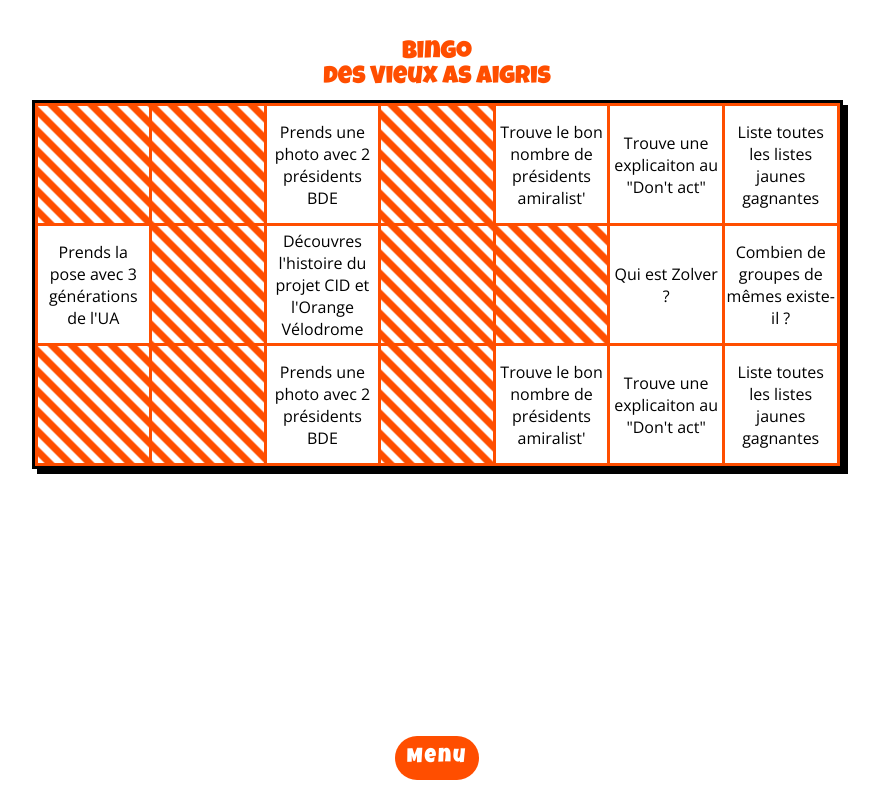
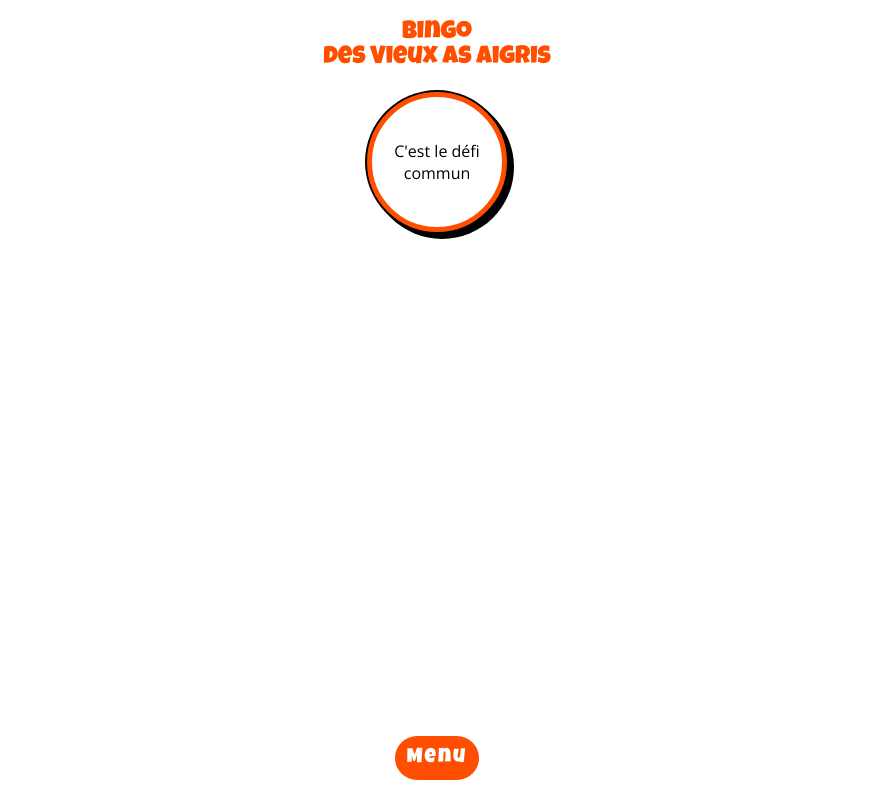
Before and after one commit to ppernalon/barbu-bingo-react, a React (Create React App) app: page / in a window 1280 px wide. Shown: the whole page, without its empty margins (203-1082 px from the left). Built offline with nearby package versions, Linux system fonts and the light colour scheme.

Commit message:
rules page

```diff
--- a/src/App.js
+++ b/src/App.js
@@ -3,17 +3,18 @@ import { Route, Routes } from 'react-router-dom'
 import BingoPage from './pages/BingoPage'
 import SharedChallengePage from './pages/SharedChallengePage'
 import Layout from './components/Layout'
+import RulesPage from './pages/RulesPage'
 
 function App() {
 
 	return (
 		<Layout>
 			<Routes>
-				<Route path={"/"} element={<BingoPage />} />
+				<Route path={"/"} element={<SharedChallengePage />} />
 				<Route path={"/1A2A"} element={<BingoPage />} />
 				<Route path={"/3A4A"} element={<BingoPage />} />
 				<Route path={"/shared-challenge"} element={<SharedChallengePage />} />
-				<Route path={"/rules"} element={<BingoPage />} />
+				<Route path={"/rules"} element={<RulesPage />} />
 			</Routes>
 		</Layout>
 
--- a/src/components/BingoTable.css
+++ b/src/components/BingoTable.css
@@ -13,7 +13,6 @@
 
 .BingoTable {
     margin: auto;
-    /* width: 800px; */
     background: linear-gradient(45deg, white 25%,
 	#ff4e00 25%, #ff4e00 50%,
 	white 50%, white 75%,
--- a/src/components/Menu.jsx
+++ b/src/components/Menu.jsx
@@ -16,7 +16,6 @@ const Menu = () => {
                 visible ?
                     <div className="MenuItemsBackGround" onClick={() => setVisible(false)}>
                         <div className="MenuItems">
-                            <Link to={"/"}> Accueil </Link>
                             <Link to={"/1A2A"}> Défis 1/2A </Link>
                             <Link to={"/3A4A"}> Défis 3/4A </Link>
                             <Link to={"/shared-challenge"}> Défis commun </Link>
--- a/src/pages/BingoPage.jsx
+++ b/src/pages/BingoPage.jsx
@@ -1,8 +1,11 @@
 import './BingoPage.css'
 import React from "react"
 import BingoTable from '../components/BingoTable'
+import { useLocation } from 'react-router-dom'
 
 const BingoPage = () => {
+	const location = useLocation()
+	const is1A2A = location.pathname === "/1A2A"
 
 	const challenges = [
 		[
@@ -42,8 +45,10 @@ const BingoPage = () => {
                     Bingo
 					<br/>
 					des Vieux As Aigris
+					<br/>
+					pour les {is1A2A ? "1As et 2As" : "3As et 4As"}
                 </div>
-                <BingoTable challenges={challenges} spaceAvailable={window.screen.height*0.6} />
+                <BingoTable challenges={challenges} spaceAvailable={window.innerHeight*0.6} />
             </div>
         </div>
     )
```
